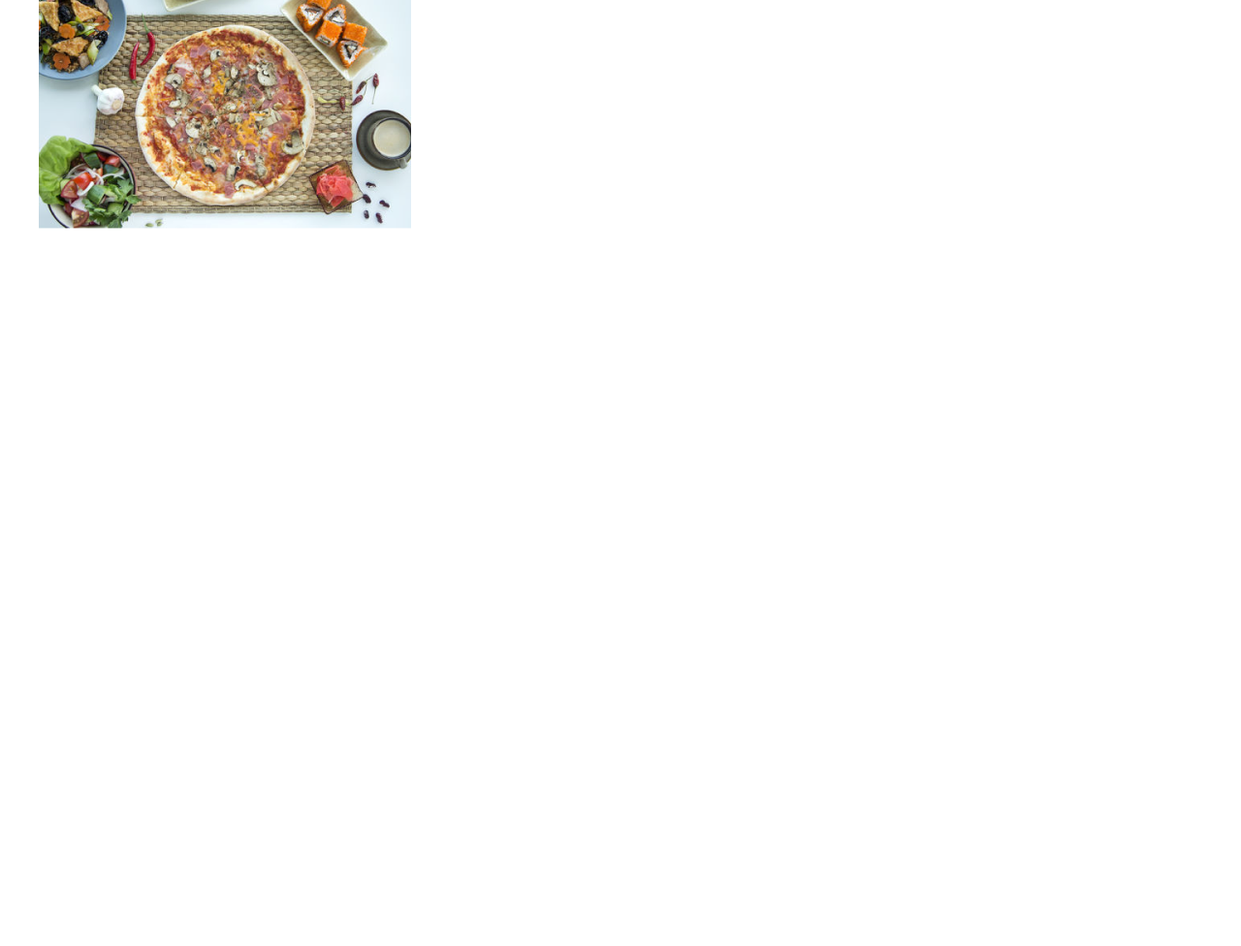
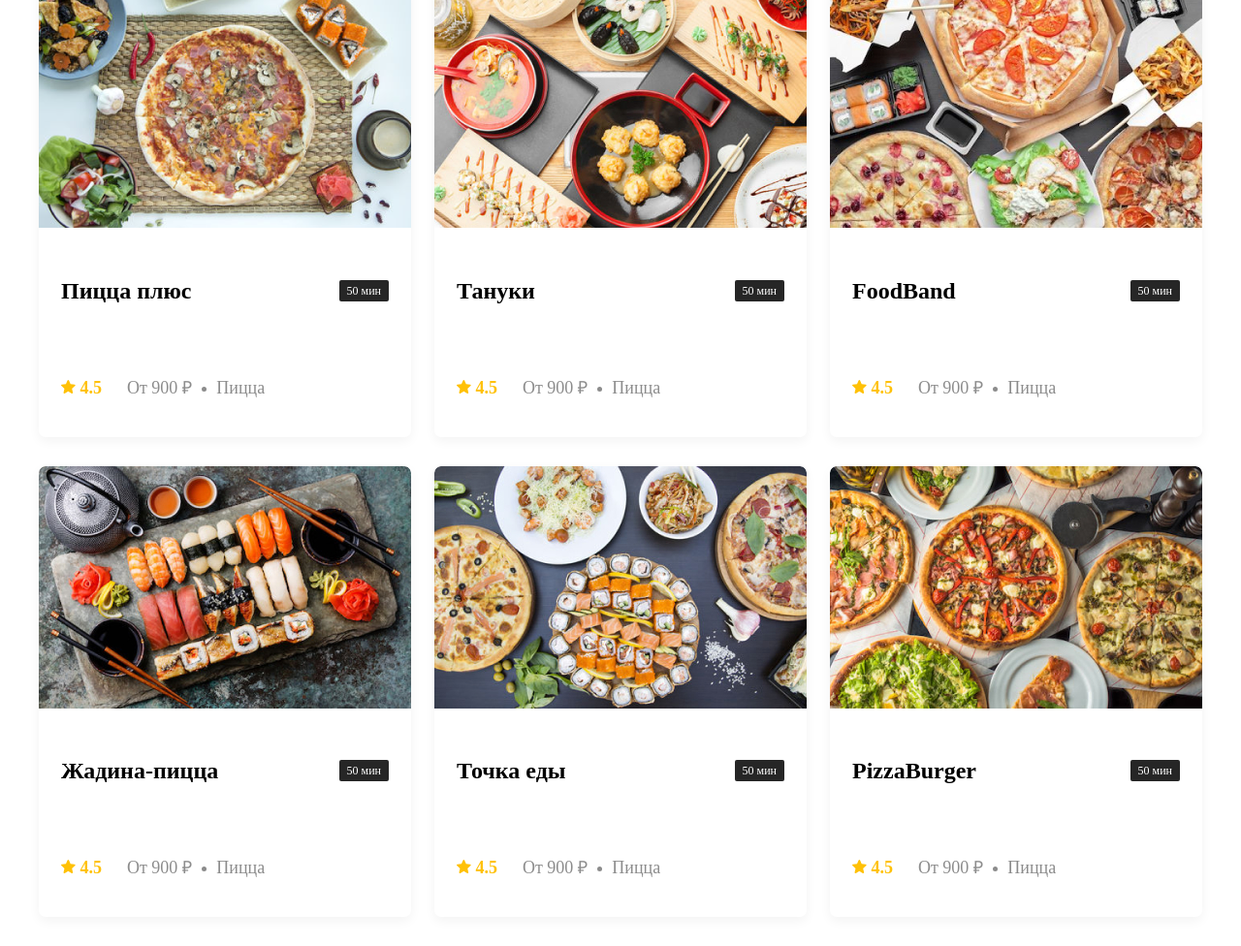
Before and after one commit to Zvezegor/Food, a plain HTML site: page index.html in a window 1280 px wide. Shown: the part 597-1573 px from the top of the page at 97% size. Before the commit the page ends 856 px from the top, so only its background shows below. Drawn offline with Linux system fonts and the light colour scheme.

Commit message:
cards completed

```diff
--- a/css/style.css
+++ b/css/style.css
@@ -94,3 +94,78 @@
   color: #000000;
   margin: 0;
 }
+.cards {
+  display: flex;
+  flex-wrap: wrap;
+  align-items: flex-start;
+  justify-content: space-between;
+}
+.card {
+  background: #ffffff;
+  box-shadow: 0px 4px 12px rgba(0, 0, 0, 0.05);
+  border-radius: 7px;
+  overflow: hidden;
+  margin-bottom: 30px;
+}
+.card-image {
+  width: 384px;
+  height: 250px;
+  object-fit: cover;
+}
+.card-text {
+  padding-top: 20px;
+  padding-bottom: 35px;
+  padding-left: 23px;
+  padding-right: 23px;
+}
+.card-heading {
+  display: flex;
+  align-items: center;
+  justify-content: space-between;
+  margin-bottom: 44px;
+}
+.card-title {
+  font-weight: 700;
+  font-size: 24px;
+  line-height: 32px;
+  color: #000000;
+}
+.cart-tag {
+  color: #ffffff;
+  font-size: 12px;
+  line-height: 20px;
+  background: #262626;
+  border-radius: 2px;
+  padding: 1px 8px;
+}
+.card-info {
+  display: flex;
+  align-items: center;
+}
+.rating {
+  margin-right: 26px;
+  color: #ffc107;
+  font-weight: 700;
+  font-size: 18px;
+  line-height: 32px;
+}
+.price,
+.category {
+  color: #8c8c8c;
+  font-weight: 400;
+  font-size: 18px;
+  line-height: 32px;
+}
+.price {
+  margin-right: 10px;
+}
+.price::after {
+  content: "";
+  width: 5px;
+  height: 5px;
+  background: #8c8c8c;
+  display: inline-block;
+  vertical-align: middle;
+  border-radius: 50%;
+  margin-left: 10px;
+}
--- a/index.html
+++ b/index.html
@@ -58,8 +58,95 @@
             <img src="/img/image-1.png" alt="dishes" class="card-image" />
             <div class="card-text">
               <div class="card-heading">
-                <h3 class="card-title"></h3>
+                <h3 class="card-title">Пицца плюс</h3>
+                <span class="cart-tag tag">50 мин</span>
               </div>
+              <div class="card-info">
+                <div class="rating"><img src="/img/star.svg" alt="" /> 4.5</div>
+                <div class="price">От 900 ₽</div>
+                <div class="category">Пицца</div>
+              </div>
+              <!-- /.card-info -->
+            </div>
+          </div>
+          <!-- /.card -->
+          <div class="card">
+            <img src="/img/image-2.jpg" alt="dishes" class="card-image" />
+            <div class="card-text">
+              <div class="card-heading">
+                <h3 class="card-title">Тануки</h3>
+                <span class="cart-tag tag">50 мин</span>
+              </div>
+              <div class="card-info">
+                <div class="rating"><img src="/img/star.svg" alt="" /> 4.5</div>
+                <div class="price">От 900 ₽</div>
+                <div class="category">Пицца</div>
+              </div>
+              <!-- /.card-info -->
+            </div>
+          </div>
+          <!-- /.card -->
+          <div class="card">
+            <img src="/img/image-3.jpg" alt="dishes" class="card-image" />
+            <div class="card-text">
+              <div class="card-heading">
+                <h3 class="card-title">FoodBand</h3>
+                <span class="cart-tag tag">50 мин</span>
+              </div>
+              <div class="card-info">
+                <div class="rating"><img src="/img/star.svg" alt="" /> 4.5</div>
+                <div class="price">От 900 ₽</div>
+                <div class="category">Пицца</div>
+              </div>
+              <!-- /.card-info -->
+            </div>
+          </div>
+          <!-- /.card -->
+          <div class="card">
+            <img src="/img/image-4.jpg" alt="dishes" class="card-image" />
+            <div class="card-text">
+              <div class="card-heading">
+                <h3 class="card-title">Жадина-пицца</h3>
+                <span class="cart-tag tag">50 мин</span>
+              </div>
+              <div class="card-info">
+                <div class="rating"><img src="/img/star.svg" alt="" /> 4.5</div>
+                <div class="price">От 900 ₽</div>
+                <div class="category">Пицца</div>
+              </div>
+              <!-- /.card-info -->
+            </div>
+          </div>
+          <!-- /.card -->
+          <div class="card">
+            <img src="/img/image-5.jpg" alt="dishes" class="card-image" />
+            <div class="card-text">
+              <div class="card-heading">
+                <h3 class="card-title">Точка еды</h3>
+                <span class="cart-tag tag">50 мин</span>
+              </div>
+              <div class="card-info">
+                <div class="rating"><img src="/img/star.svg" alt="" /> 4.5</div>
+                <div class="price">От 900 ₽</div>
+                <div class="category">Пицца</div>
+              </div>
+              <!-- /.card-info -->
+            </div>
+          </div>
+          <!-- /.card -->
+          <div class="card">
+            <img src="/img/image-6.jpg" alt="dishes" class="card-image" />
+            <div class="card-text">
+              <div class="card-heading">
+                <h3 class="card-title">PizzaBurger</h3>
+                <span class="cart-tag tag">50 мин</span>
+              </div>
+              <div class="card-info">
+                <div class="rating"><img src="/img/star.svg" alt="" /> 4.5</div>
+                <div class="price">От 900 ₽</div>
+                <div class="category">Пицца</div>
+              </div>
+              <!-- /.card-info -->
             </div>
           </div>
           <!-- /.card -->
```
Also changed, not shown: img/image-2.jpg (added), img/image-3.jpg (added), img/image-4.jpg (added), img/image-5.jpg (added), img/image-6.jpg (added), img/star.svg (added).
